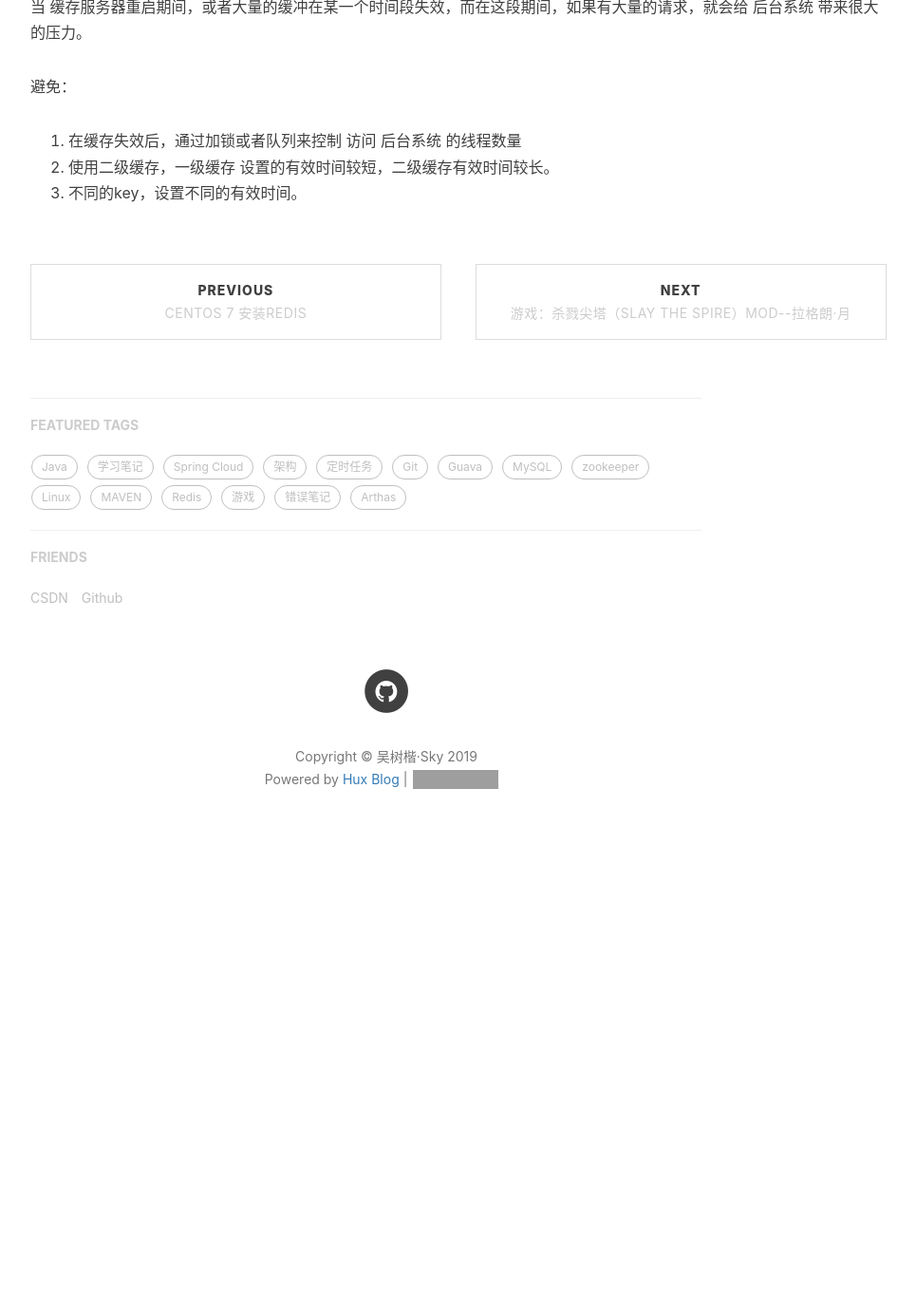
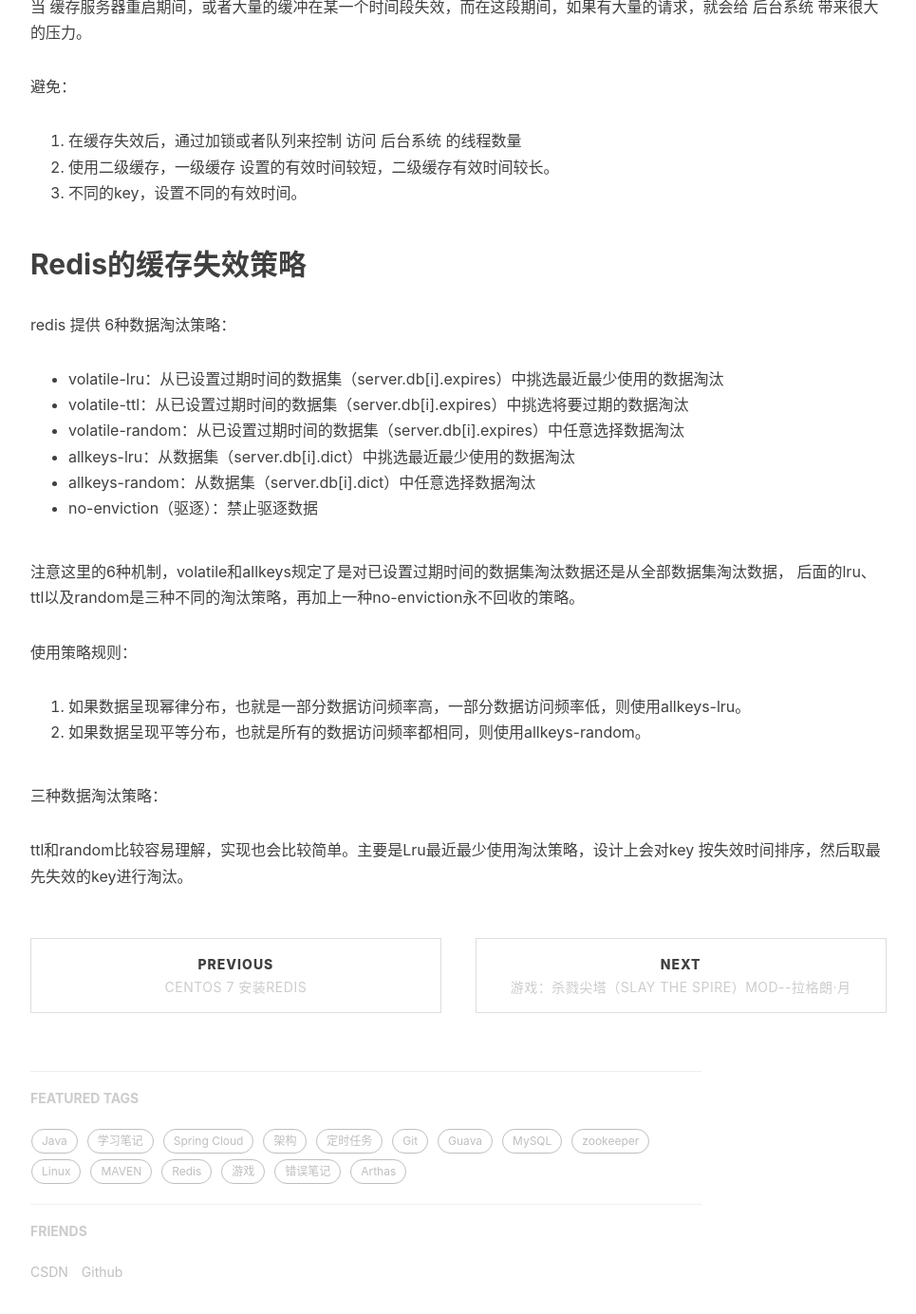
Before and after one commit to wsk1103/wsk1103.github.io, a Jekyll site: the page built from _posts/2019-01-13-理解 Redis.md, in a window 1280 px wide and 1400 px high, scrolled down 4595 px. Shown: the top 1384 px of the window at 95% size, without its empty margins (233-1198 px from the left). Built offline with Jekyll 4.4.1, drawn with Linux system fonts in a browser that asks for light colours; nearby versions of some CDN libraries; our own code applies the rules of GitHub Pages for plain Markdown files; comment, search, counter and statistics services are not loaded; before the commit the page ends 5520 px from its top, so only the background shows below that; grey boxes are pictures that could not be loaded.

Commit message:
update note

```diff
--- a/_posts/2019-01-13-理解 Redis.md
+++ b/_posts/2019-01-13-理解 Redis.md
@@ -135,3 +135,26 @@ save：调用 fsync 或 fdatasync 函数，将 AOF 文件保存到磁盘中。
 1. 在缓存失效后，通过加锁或者队列来控制 访问 后台系统 的线程数量
 1. 使用二级缓存，一级缓存 设置的有效时间较短，二级缓存有效时间较长。
 1. 不同的key，设置不同的有效时间。
+
+
+## Redis的缓存失效策略
+redis 提供 6种数据淘汰策略：
+
+- volatile-lru：从已设置过期时间的数据集（server.db[i].expires）中挑选最近最少使用的数据淘汰
+- volatile-ttl：从已设置过期时间的数据集（server.db[i].expires）中挑选将要过期的数据淘汰
+- volatile-random：从已设置过期时间的数据集（server.db[i].expires）中任意选择数据淘汰
+- allkeys-lru：从数据集（server.db[i].dict）中挑选最近最少使用的数据淘汰
+- allkeys-random：从数据集（server.db[i].dict）中任意选择数据淘汰
+- no-enviction（驱逐）：禁止驱逐数据
+
+注意这里的6种机制，volatile和allkeys规定了是对已设置过期时间的数据集淘汰数据还是从全部数据集淘汰数据，
+后面的lru、ttl以及random是三种不同的淘汰策略，再加上一种no-enviction永不回收的策略。
+
+使用策略规则：
+
+1. 如果数据呈现幂律分布，也就是一部分数据访问频率高，一部分数据访问频率低，则使用allkeys-lru。
+1. 如果数据呈现平等分布，也就是所有的数据访问频率都相同，则使用allkeys-random。
+
+三种数据淘汰策略：
+
+ttl和random比较容易理解，实现也会比较简单。主要是Lru最近最少使用淘汰策略，设计上会对key 按失效时间排序，然后取最先失效的key进行淘汰。
```
